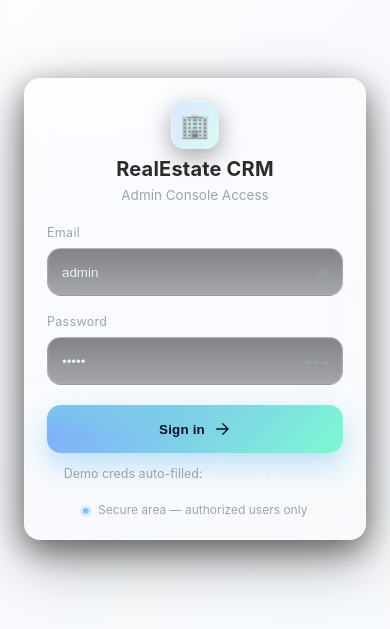
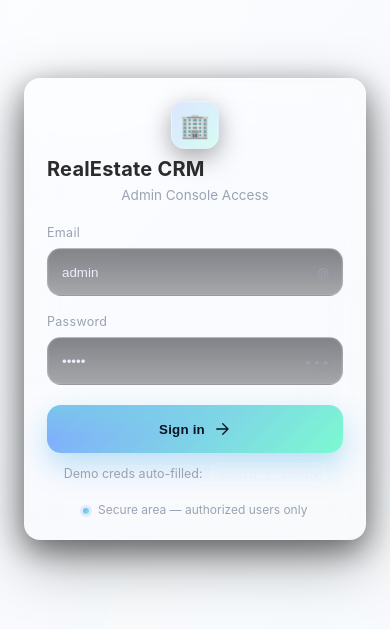
Before and after one commit to immanuel2711/Realestate_CRM, a React (Create React App) app in the folder frontend/my-app/: page / in a window 390 px wide. Shown: the part 113-742 px from the top of the page. Built offline with nearby package versions, Linux system fonts and the light colour scheme.

Commit message:
Update Analytics.css

```diff
--- a/frontend/my-app/src/components/Analytics.css
+++ b/frontend/my-app/src/components/Analytics.css
@@ -251,16 +251,36 @@
 @media (max-width: 768px) {
   .analytics-dashboard {
     padding: 2rem 1.2rem;
+    align-items: flex-start; /* move content left */
   }
+
+  .analytics-grid {
+    grid-template-columns: 1fr !important; /* stack tiles vertically */
+  }
+
   .stat-box {
     font-size: 0.85rem;
     padding: 0.9rem 1rem;
   }
+
   .tile {
     text-align: center;
     padding: 2rem 1.2rem;
+    width: 100%;
+  }
+
+  h1 {
+    margin-right: 0 !important;  /* remove fixed margin */
+    text-align: left;            /* move Admin Dashboard left */
+    width: 100%;
+  }
+
+  .analytics-nav {
+    justify-content: flex-start !important; /* move nav buttons left */
+    flex-wrap: wrap;
   }
 }
+
 .conversion-text {
   display: flex;
   justify-content: space-between;
@@ -273,6 +293,7 @@
   color: #00cfff; /* neon blue highlight */
   text-shadow: 0 0 8px rgba(0, 200, 255, 0.6);
 }
+
 h1{
-  margin-right: 200px;
+  margin-right: 200px; /* PC view stays intact */
 }
```
